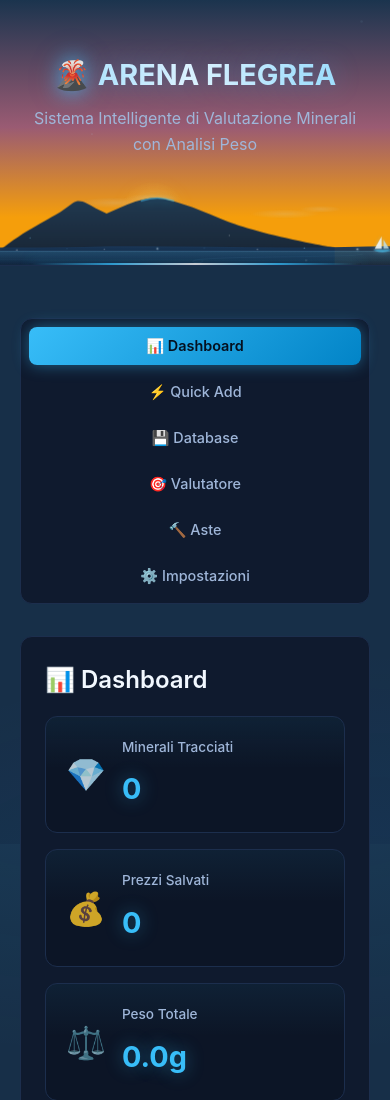
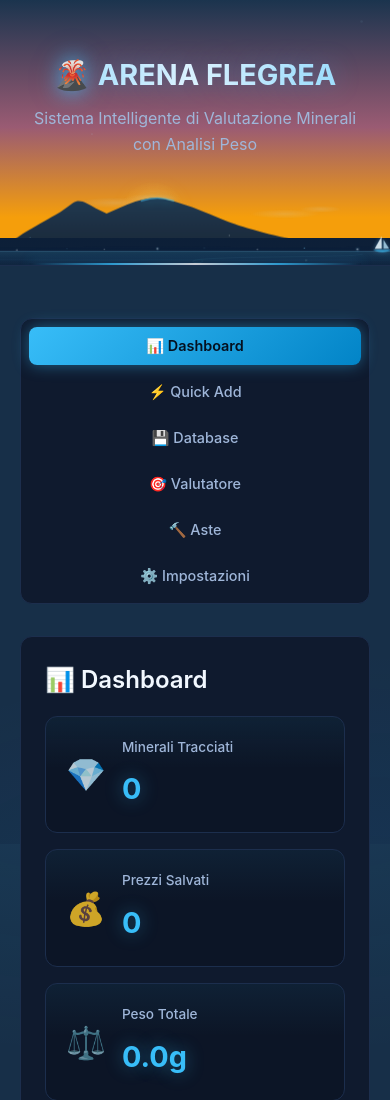
Before and after one commit to just70play-coder/arena-flegrea, a plain HTML site: page index.html in a window 390 px wide. Shown: the top 1100 px of the page. Drawn offline with Linux system fonts and the light colour scheme.

Commit message:
v0.3.2
Unificazione fascia del mare: base e fascia costiera in un'unica tinta scura (il blu del Vesuvio alla linea d'acqua, in fase notte e giorno): sparisce la striscia chiara sotto il monte a ogni larghezza di finestra, anche oltre i 1200 px; la fascia resta opaca sotto il livello del mare e i dischi di sole e luna restano coperti al tuffo; Monte Somma, Vesuvio e tempistiche del ciclo invariati

```diff
--- a/index.html
+++ b/index.html
@@ -35,7 +35,7 @@
                     <stop id="stop-mare-b" offset="1" stop-color="#38bdf8" stop-opacity="0.03"/>
                 </linearGradient>
                 <linearGradient id="terra-costiera" x1="0" y1="0" x2="0" y2="1">
-                    <stop id="stop-terra-a" offset="0" stop-color="#16305a"/>
+                    <stop id="stop-terra-a" offset="0" stop-color="#0b1935"/>
                     <stop id="stop-terra-b" offset="1" stop-color="#0a1630"/>
                 </linearGradient>
                 <linearGradient id="riflesso-svanisce" x1="0" y1="0" x2="1200" y2="0" gradientUnits="userSpaceOnUse">
@@ -197,6 +197,21 @@
             <!-- lucine sulle falde (casette sul Vesuvio di notte) -->
             <circle class="luce-fiassa" cx="438" cy="206" r="0.9" fill="#7dd3fc" opacity="0.4"/>
             <circle class="luce-fiassa" cx="688" cy="203" r="0.8" fill="#eaf7ff" opacity="0.35"/>
+        </svg>
+
+        <!-- v0.3.1: BASE OPACA A TUTTA LARGHEZZA sotto il livello del mare.
+             Siede tra monte (z0, con i dischi sole/luna) e mare (z1, con luci/
+             vele/riflessi): il disco scompare alla linea d'acqua in ogni punto
+             dell'orizzonte, a qualsiasi larghezza di finestra. L'altezza in CSS
+             eguaglia la linea d'acqua del monte fisso (27 px a scala 1:1). -->
+        <svg class="base-svg" viewBox="0 0 1200 27" preserveAspectRatio="none" aria-hidden="true" focusable="false">
+            <defs>
+                <linearGradient id="base-opaca" x1="0" y1="0" x2="0" y2="1">
+                    <stop id="stop-base-a" offset="0" stop-color="#0b1935"/>
+                    <stop id="stop-base-b" offset="1" stop-color="#0a1630"/>
+                </linearGradient>
+            </defs>
+            <rect x="0" y="0" width="1200" height="27" fill="url(#base-opaca)"/>
         </svg>
 
         <div class="container">
@@ -743,7 +758,7 @@
                     </div>
 
                     <h3>ℹ️ Info Sistema</h3>
-                    <p><strong>Versione:</strong> 0.3.0 - Scoring fotografico v2: estetica fuori, 8 criteri (cristallinita' 15, integrita' 15, trasparenza 15, fluorescenza 14, rarita' 13, dimensioni 12, iridescenza 8, riflessione 8, totale 100); default 5 per ogni criterio (integrita' 10, score 5.8); formula invariata: valore = base di mercato x localita' x (score/10) x fattore integrita'</p>
+                    <p><strong>Versione:</strong> 0.3.2 - Unificazione fascia del mare: base e fascia costiera in un'unica tinta scura (il blu del Vesuvio alla linea d'acqua, in fase notte e giorno): sparisce la striscia chiara sotto il monte a ogni larghezza di finestra, anche oltre i 1200 px; la fascia resta opaca sotto il livello del mare e i dischi di sole e luna restano coperti al tuffo; Monte Somma, Vesuvio e tempistiche del ciclo invariati</p>
                     <p><strong>Storage usato:</strong> <span id="storage-size">0 KB</span></p>
                 </div>
             </section>
--- a/script.js
+++ b/script.js
@@ -2395,6 +2395,8 @@ function avviaCicloNotteGiorno() {
         const stopMareB = document.getElementById('stop-mare-b');
         const stopTerraA = document.getElementById('stop-terra-a');
         const stopTerraB = document.getElementById('stop-terra-b');
+        const stopBaseA = document.getElementById('stop-base-a');
+        const stopBaseB = document.getElementById('stop-base-b');
         const orizzonte = document.getElementById('linea-orizzonte');
         const luci = document.getElementById('luci-costiera');
         if (!sole || !luna || !stopVesuvioA) return;
@@ -2433,8 +2435,10 @@ function avviaCicloNotteGiorno() {
             cieloNotte: '#060b16',  cieloGiorno: '#234a6d',
             vesAnotte: '#16305a',   vesAgiorno: '#153852',
             vesBnotte: '#0a1630',   vesBgiorno: '#0c2038',
-            terraAnotte: '#16305a', terraAgiorno: '#1d3c57',
+            terraAnotte: '#0b1935', terraAgiorno: '#0d233b', // v0.3.2: cima fascia = colore del monte alla linea d'acqua (unificata)
             terraBnotte: '#0a1630', terraBgiorno: '#12283e',
+            baseAnotte: '#0b1935', baseAgiorno: '#0d233b',
+            baseBnotte: '#0a1630', baseBgiorno: '#12283e', // v0.3.2: la base segue monte/fascia
             orzNotte: '#38bdf8',    orzGiorno: '#bae6fd',
             // v0.2.11b: cielo della scena (header) a gradiente verticale. Notte =
             // look composto identico a prima (zinc del vecchio statico PRE-MISCELATO
@@ -2474,6 +2478,8 @@ function avviaCicloNotteGiorno() {
             scriviSeCambia('marBo', stopMareB, 'stop-opacity', mescola(0.03, 0.05, giorno).toFixed(3));
             scriviSeCambia('terA', stopTerraA, 'stop-color', sfuma(PAL.terraAnotte, PAL.terraAgiorno, giorno));
             scriviSeCambia('terB', stopTerraB, 'stop-color', sfuma(PAL.terraBnotte, PAL.terraBgiorno, giorno));
+            if (stopBaseA) scriviSeCambia('baseA', stopBaseA, 'stop-color', sfuma(PAL.baseAnotte, PAL.baseAgiorno, giorno));
+            if (stopBaseB) scriviSeCambia('baseB', stopBaseB, 'stop-color', sfuma(PAL.baseBnotte, PAL.baseBgiorno, giorno));
             scriviSeCambia('orz', orizzonte, 'stroke', sfuma(PAL.orzNotte, PAL.orzGiorno, giorno));
             scriviSeCambia('orzo', orizzonte, 'stroke-opacity', mescola(0.28, 0.40, giorno).toFixed(3));
             if (luci) scriviSeCambia('luci', luci, 'opacity', mescola(1, 0.15, giorno).toFixed(3));
--- a/style.css
+++ b/style.css
@@ -2054,6 +2054,7 @@ header {
    montagna intatta e centrata, mai schiacciata) */
 @media (max-width: 700px) {
     .vesuvio-svg { width: 510px; }
+    .base-svg { height: 21.5px; } /* monte a scala 0.797: linea d'acqua 27*0.797 */
 }
 
 /* --- v0.2.9g: 'a carna a sotto e 'e maccaruni 'acoppo — SMONTATO!
@@ -2068,6 +2069,25 @@ header {
 
 .vesuvio-svg {
     z-index: 0; /* 'a montagna nasc 'e rret 'all'acqua */
+}
+
+/* --- v0.3.1: base opaca sotto il livello del mare, a tutta larghezza ---
+   Il monte e' fisso 640x220 (1:1): la sua linea d'acqua sta a 27 px dal fondo.
+   La fascia del mare scala con la larghezza della finestra: sotto i 1200 px
+   restava uno sfasamento di alcuni px in cui il disco di sole/luna, affondando
+   a destra del Vesuvio (x=900, oltre il monte che finisce a x=820), restava
+   visibile sott'acqua. La base (z 0.5: sopra i dischi nel layer monte, sotto
+   luci/vele/riflessi nel layer mare) copre la fascia a ogni larghezza.
+   Stessi colori della fascia terra-costiera: giunzione invisibile. */
+.base-svg {
+    position: absolute;
+    left: 0;
+    right: 0;
+    bottom: 0;
+    width: 100%;
+    height: 27px;
+    z-index: 0.5;
+    pointer-events: none;
 }
 
 header .container {
```
Also changed, not shown: test/package.json (+1 -1 lines), test/test-v028-scala.js (+1 -1 lines), README.md, 1 other file.
